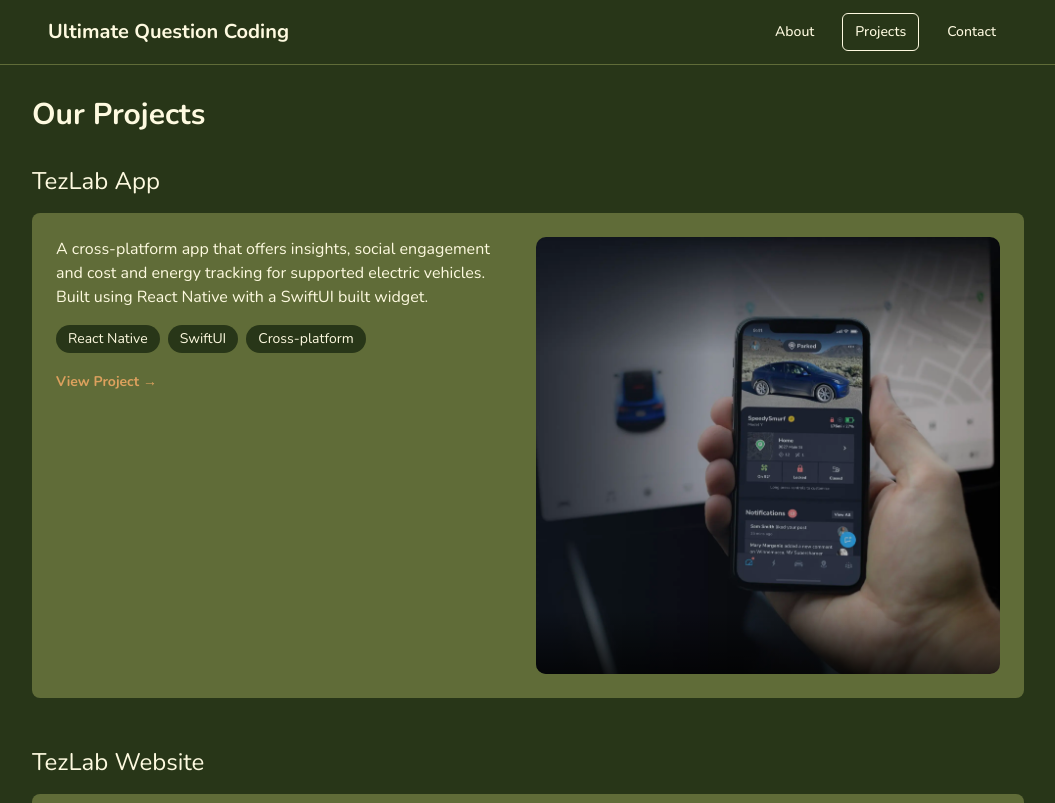
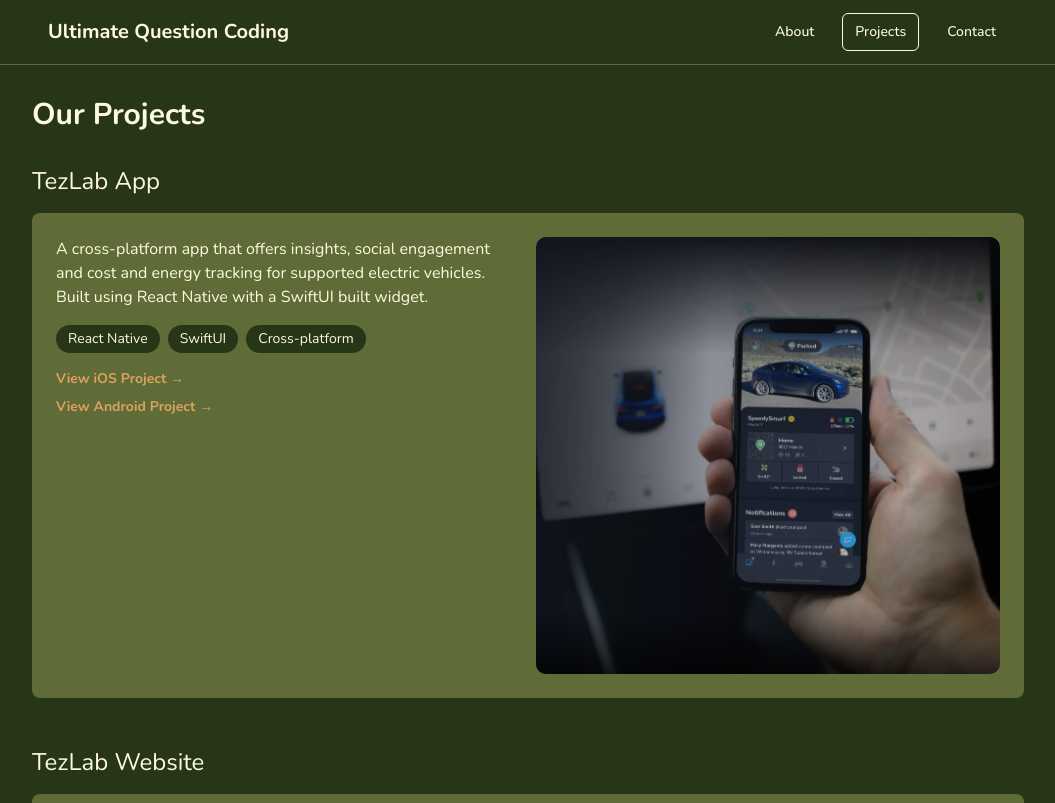
Before and after one commit to ahardy42/portfolio, an Astro site: page /projects in a window 1280 px wide. Shown: the top 803 px of the page, without its empty margins (112-1167 px from the left). Built offline with nearby package versions, Linux system fonts and the light colour scheme; Astro itself is replaced by a stand-in of ours.

Commit message:
updated projects and made my mugshot smaller

```diff
--- a/src/pages/about.astro
+++ b/src/pages/about.astro
@@ -11,7 +11,7 @@ import profile_1 from '../assets/profile_1.webp';
 			<div>
 
                 <!-- Floating image for larger screens -->
-				<div class="hidden md:block float-right h-[40vw] w-[40vw] border-3 border-[var(--color-card)] rounded-full overflow-hidden ml-[2rem] mb-[2rem]">
+				<div class="hidden md:block float-right max-h-[450px] max-w-[450px] h-[30vw] w-[30vw] border-3 border-[var(--color-card)] rounded-full overflow-hidden ml-[2rem] mb-[2rem]">
 					<img src={profile_1.src} alt="Profile" class="w-full h-full object-cover" />
 				</div>
 
--- a/src/pages/projects.astro
+++ b/src/pages/projects.astro
@@ -26,7 +26,10 @@
 							<span class="bg-[var(--color-base)] text-[var(--color-text-primary)] px-3 py-1 rounded-full text-sm">SwiftUI</span>
 							<span class="bg-[var(--color-base)] text-[var(--color-text-primary)] px-3 py-1 rounded-full text-sm">Cross-platform</span>
 						</div>
-						<a href="https://apps.apple.com/us/app/tezlab-for-tesla-rivian/id1239581716" target="_blank" class="text-[var(--color-text-secondary)] text-sm font-bold relative inline-block after:content-[''] after:absolute after:bottom-0 after:left-0 after:w-0 after:h-0.5 after:bg-[var(--color-text-secondary)] after:transition-all after:duration-300 hover:after:w-full focus:after:w-full">View Project →</a>
+						<div class="flex flex-col gap-2 items-start">
+							<a href="https://apps.apple.com/us/app/tezlab-for-tesla-rivian/id1239581716" target="_blank" class="text-[var(--color-text-secondary)] text-sm font-bold relative inline-block after:content-[''] after:absolute after:bottom-0 after:left-0 after:w-0 after:h-0.5 after:bg-[var(--color-text-secondary)] after:transition-all after:duration-300 hover:after:w-full focus:after:w-full">View iOS Project →</a>
+							<a href="https://play.google.com/store/apps/details?id=com.happyfuncorp.tesla" target="_blank" class="text-[var(--color-text-secondary)] text-sm font-bold relative inline-block after:content-[''] after:absolute after:bottom-0 after:left-0 after:w-0 after:h-0.5 after:bg-[var(--color-text-secondary)] after:transition-all after:duration-300 hover:after:w-full focus:after:w-full">View Android Project →</a>
+						</div>
 					</div>
 					<div class="flex-1">
 						<Hero image={tezlab_app} alt="TezLab App" />
```
